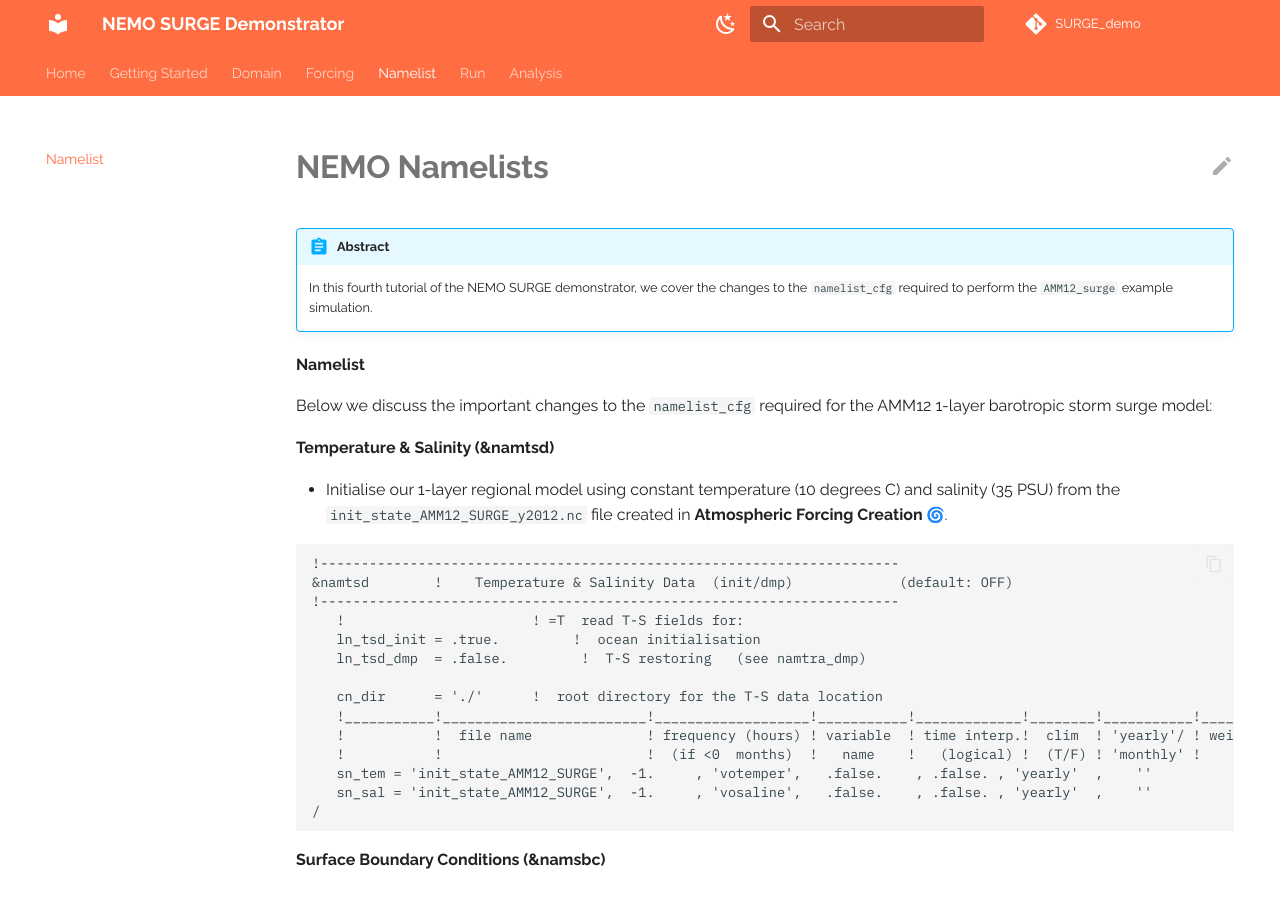
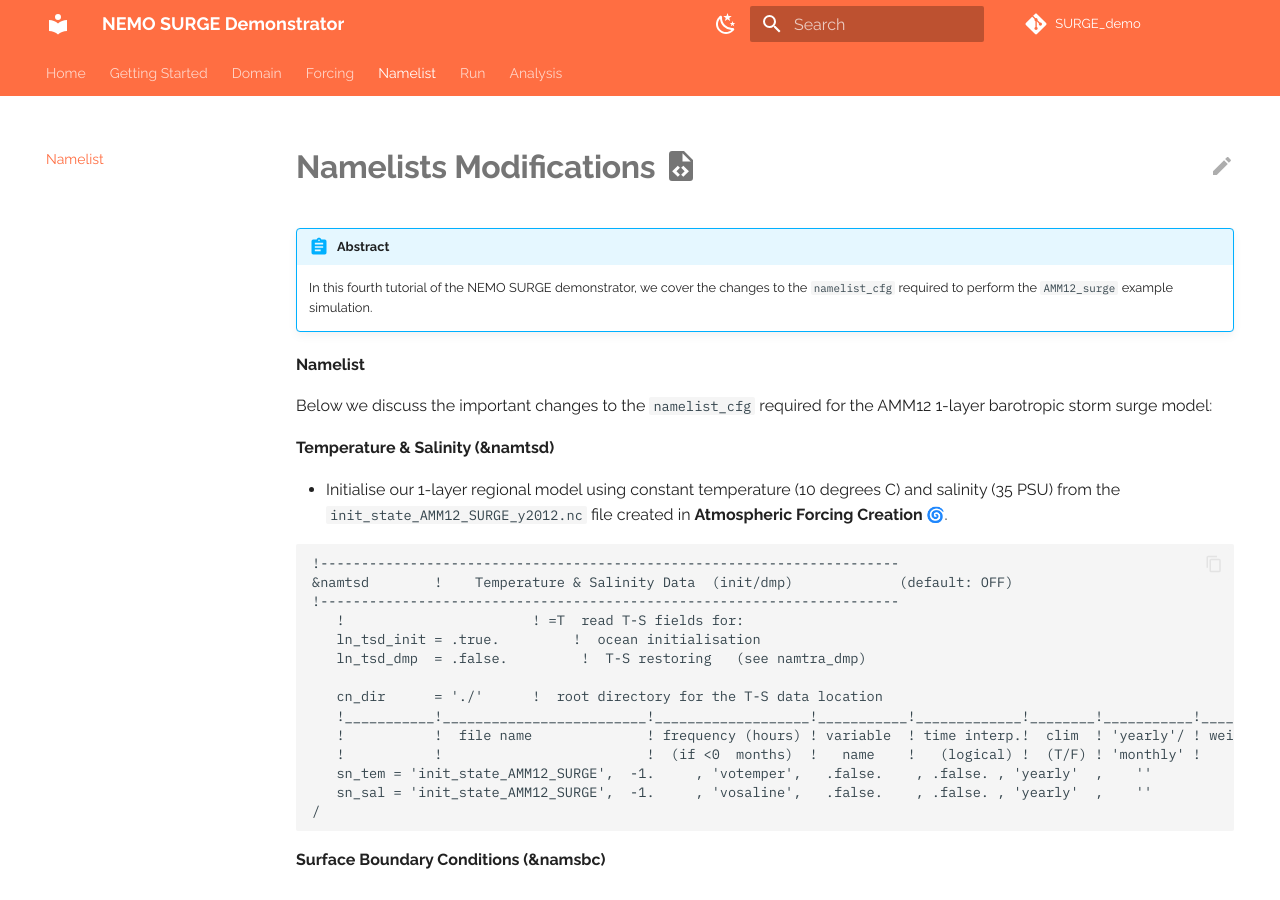
Before and after one commit to NOC-MSM/SURGE_demo, an MkDocs documentation site: the page built from docs/docs/namelist.md, in a window 1280 px wide and 900 px high. Built offline with MkDocs 1.6.1 and Material for MkDocs 9.7.7, drawn with Linux system fonts in a browser that asks for light colours; emoji names are drawn with the system emoji font; comment, search, counter and statistics services are not loaded.

Commit message:
Update header in namelist.md.

```diff
--- a/docs/docs/namelist.md
+++ b/docs/docs/namelist.md
@@ -1,4 +1,4 @@
-# **NEMO Namelists**
+# **Namelists Modifications :material-file-code:**
 
 !!! abstract
 
```
